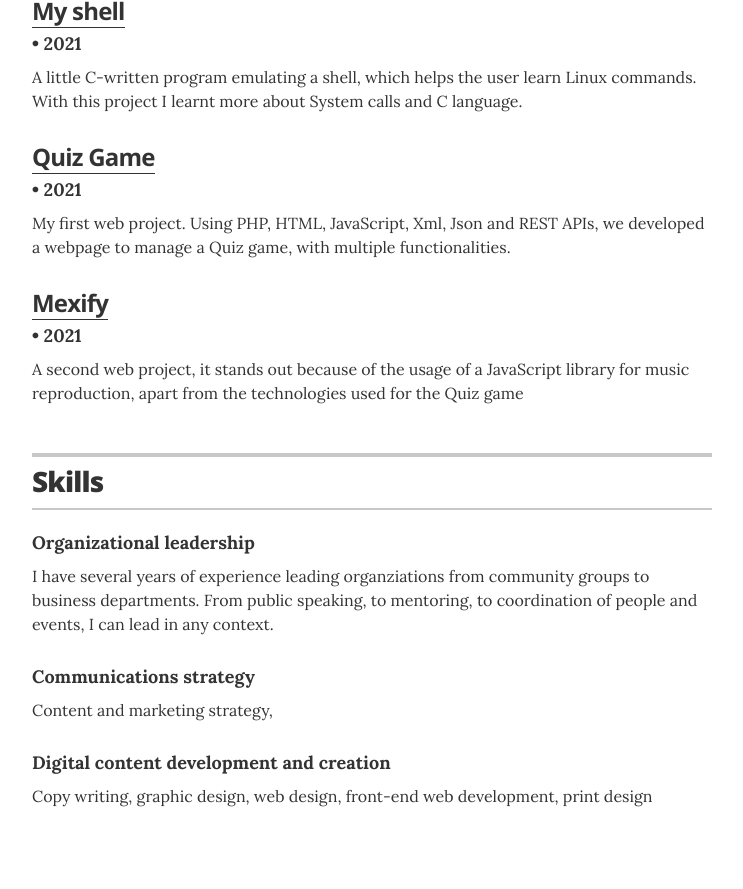
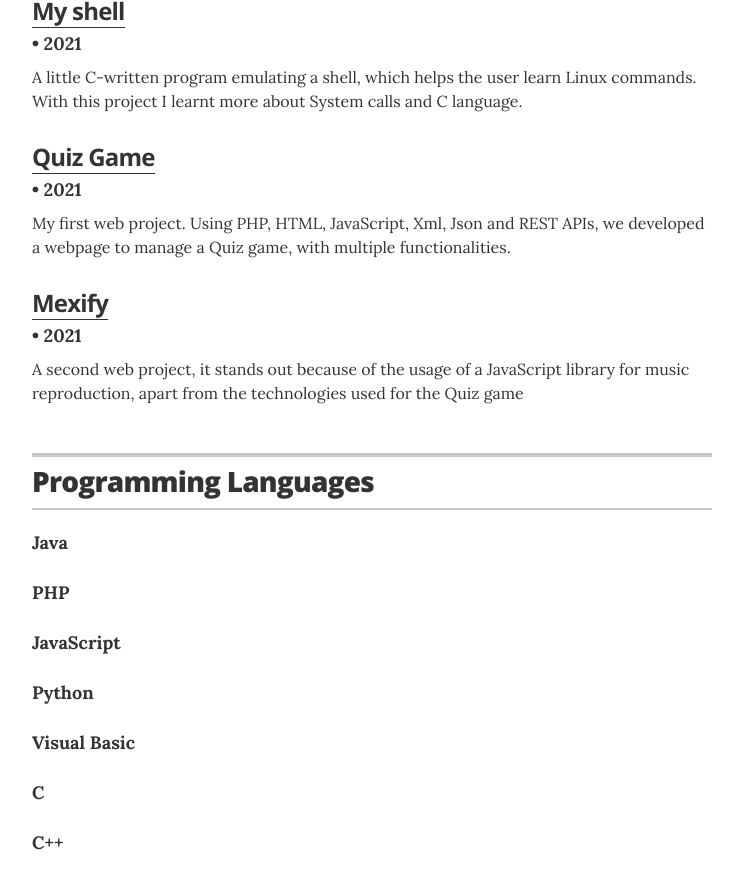
Before and after one commit to inakimoreno/inakimoreno.github.io, a Jekyll site: the page built from index.html, in a window 1280 px wide and 900 px high, scrolled down 2201 px. Shown: the top 889 px of the window, without its empty margins (268-1011 px from the left). Built offline with Jekyll 4.4.1, drawn with Linux system fonts in a browser that asks for light colours; before the commit the page ends 3057 px from its top, so only the background shows below that.

```diff
--- a/_data/skills.yml
+++ b/_data/skills.yml
@@ -1,12 +1,9 @@
 # Skills
 # Organizational leadership
-- skill: Organizational leadership
-  description: I have several years of experience leading organziations from community groups to business departments. From public speaking, to mentoring, to coordination of people and events, I can lead in any context.
-
-# Communications strategy
-- skill: Communications strategy
-  description: Content and marketing strategy,
-
-# Digital content development and creation
-- skill: Digital content development and creation
-  description: Copy writing, graphic design, web design, front-end web development, print design
+- skill: Java
+- skill: PHP
+- skill: JavaScript
+- skill: Python
+- skill: Visual Basic
+- skill: C
+- skill: C++
--- a/_layouts/resume.html
+++ b/_layouts/resume.html
@@ -122,7 +122,7 @@
       <section class="content-section">
 
         <header class="section-header">
-          <h2>Skills</h2>
+          <h2>Programming Languages</h2>
         </header>
         {% for skill in site.data.skills %}
         <div class="resume-item">
```
